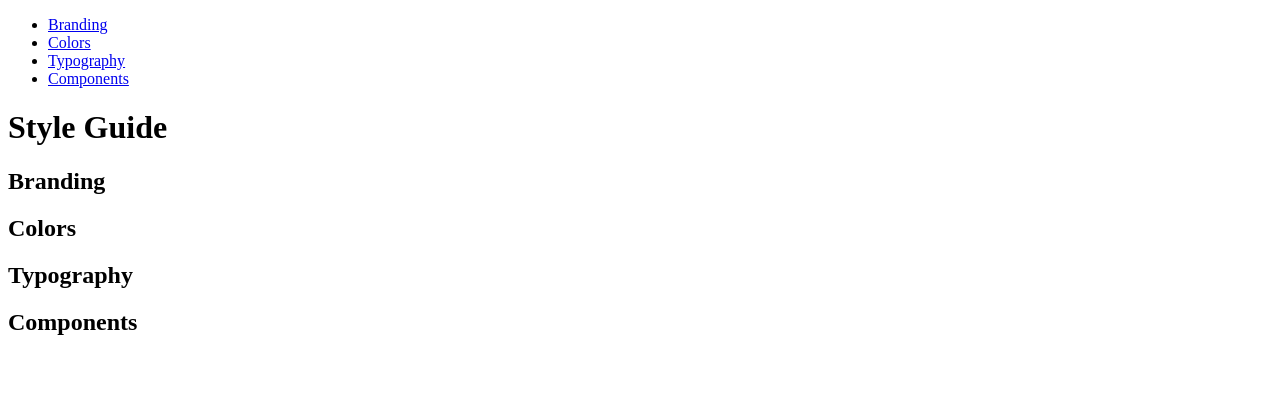
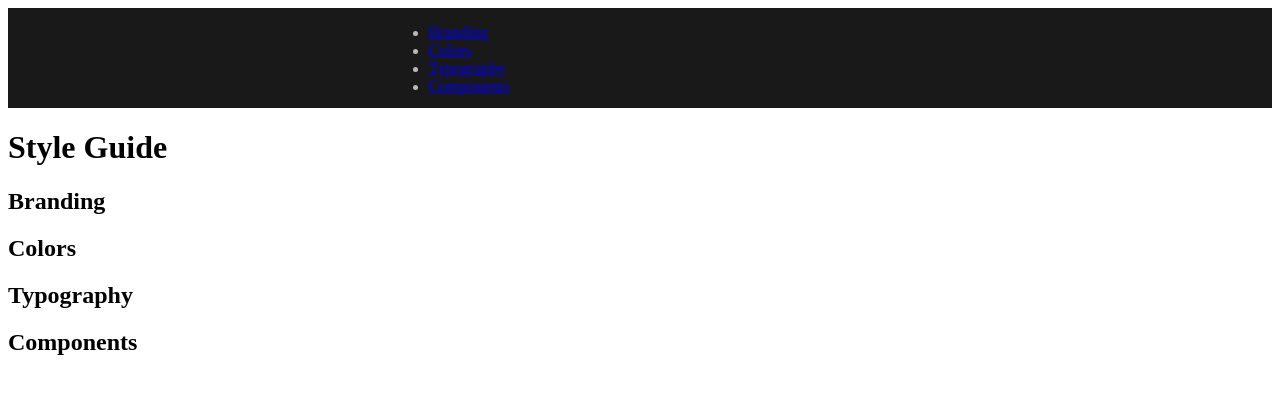
Before and after one commit to JPeer264/burglar-styleguide, a website: page src/index.html in a window 1280 px wide. Drawn offline with nearby package versions, Linux system fonts and the light colour scheme; files that its build step writes are made by us from their sources.

Commit message:
styleguide basic styling

```diff
--- a/src/assets/scss/styleguide/_styleguide.scss
+++ b/src/assets/scss/styleguide/_styleguide.scss
@@ -0,0 +1,2 @@
+@import 'variables';
+@import 'layout/header';
--- /dev/null
+++ b/src/assets/scss/styleguide/_variables.scss
@@ -0,0 +1,6 @@
+// Height
+$header-height: 100px;
+
+// Colors
+$c-header-bg: #19191a;
+$c-header-text: #B9B9B9;
--- /dev/null
+++ b/src/assets/scss/styleguide/layout/_header.scss
@@ -0,0 +1,25 @@
+.sg {
+
+	&-header {
+		display: flex;
+		height: $header-height;
+		background: $c-header-bg;
+		color: $c-header-text;
+	}
+
+	&-logo {
+		flex: 1 0  auto;
+	}
+
+	&-navigation {
+		flex: 2 0 auto;
+
+		&__list {
+			display: block;
+		}
+
+		&__item {
+			display: block;
+		}
+	}
+}
--- a/src/index.html
+++ b/src/index.html
@@ -11,16 +11,16 @@
   <title>Style Guide</title>
 </head>
 <body>
-  <header>
+  <header class="sg-header">
     <div class="sg-logo"></div>
 
-    <nav>
-    <ul class="sg-navigation">
+    <nav class="sg-navigation">
+      <ul class="sg-navigation__list">
         <li><a href="#branding">Branding</a></li>
         <li><a href="#colors">Colors</a></li>
         <li><a href="#typography">Typography</a></li>
         <li><a href="#components">Components</a></li>
-      </ul> <!-- cd-main-nav -->
+      </ul>
     </nav>
   </header>
 
--- a/vendor/reset.css
+++ b/vendor/reset.css
@@ -46,3 +46,8 @@ table {
 	border-collapse: collapse;
 	border-spacing: 0;
 }
+
+a, a:visited {
+    color: inherit;
+    text-decoration: none;
+}
```
